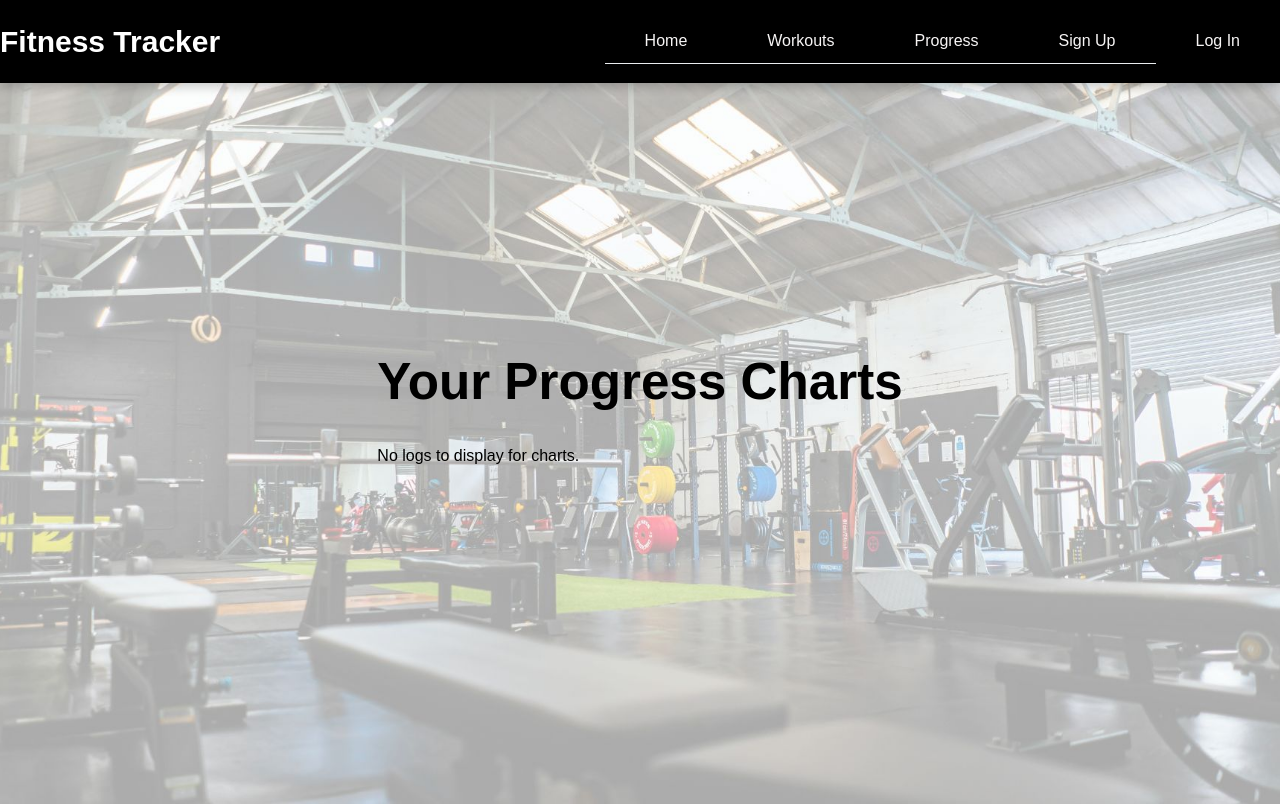
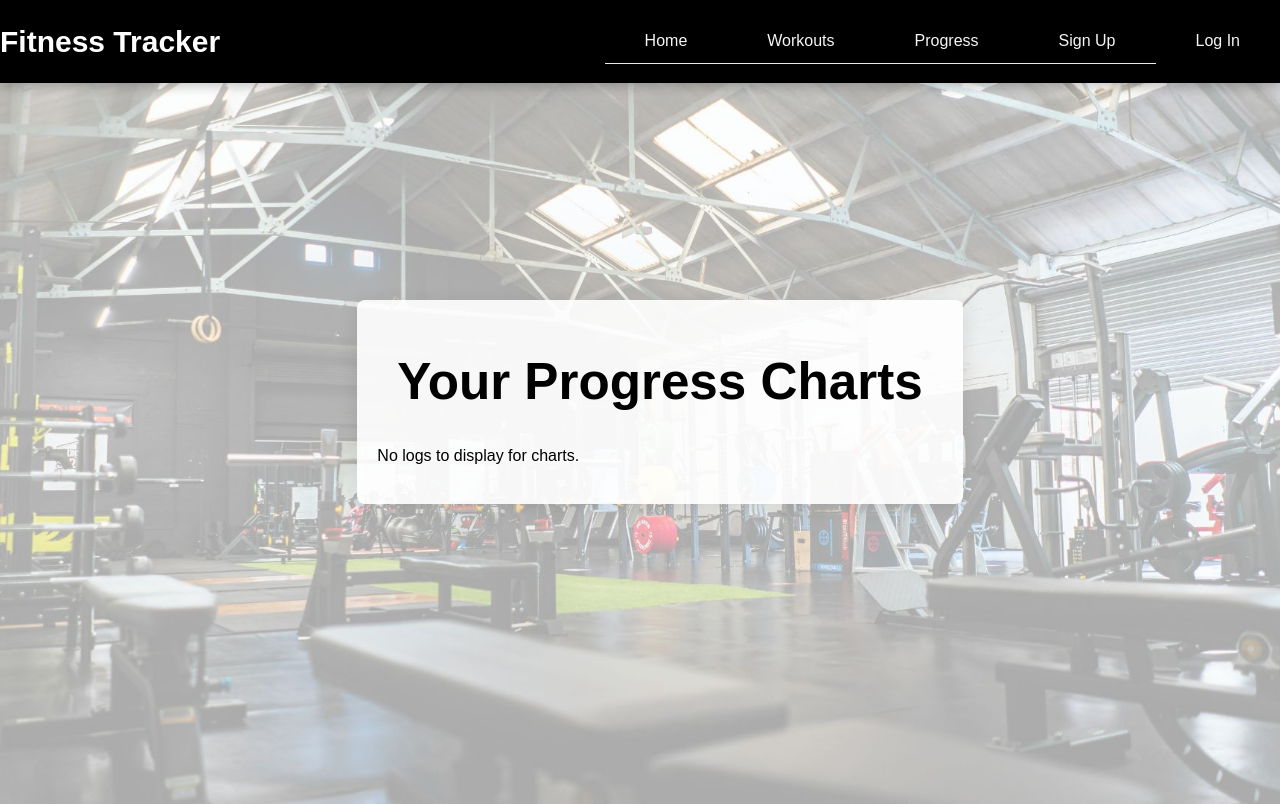
Before and after one commit to hadiaalv/Fitness-tracker-react.js, a React (Vite) app: page /progress-charts in a window 1280 px wide. Built offline with nearby package versions, Linux system fonts and the light colour scheme.

Commit message:
Updated line endings configuration

```diff
--- a/src/App.css
+++ b/src/App.css
@@ -302,3 +302,33 @@ img {
   height: auto; /* Ensures the image keeps its aspect ratio */
   border-radius: 10%; /* Optional: gives the image a circular shape */
 }
+
+.view-logs-page{
+  color: #000000;
+}
+
+.progress-charts-page{
+  background-color: #eeeaea;
+}
+
+
+.goals-page ul li {
+  color: #000000; /* Set the font color to black */
+}
+
+.navbar-logo {
+  width: 150px;
+  height: auto;
+  cursor: pointer;
+}
+.progress-charts-page {
+  background-color: rgba(255, 255, 255, 0.9); /* Matching the color of other sections */
+  color: #000000;
+  padding: 20px;
+  border-radius: 8px; /* Curvy corners */
+  box-shadow: 0 4px 20px rgba(0, 0, 0, 0.1); /* Soft shadow */
+  margin-top: 20px;
+  width: 100%; /* Full width */
+  max-width: 600px; /* Set max width to match the form and other boxes */
+  margin: 0 auto; /* Center the chart */
+}
--- a/src/components/Navbar.jsx
+++ b/src/components/Navbar.jsx
@@ -20,7 +20,10 @@ const Navbar = () => {
     return (
         <nav className="navbar">
             <div className="navbar-container">
-                <h1 className="navbar-title">Fitness Tracker</h1>
+                {/* Wrap the title in a Link to redirect to the homepage */}
+                <Link to="/" className="navbar-title-link">
+                    <h1 className="navbar-title">Fitness Tracker</h1>
+                </Link>
                 <ul className="navbar-menu">
                     <li>
                         <Link to="/" className="navbar-link">Home</Link>
--- a/src/pages/ViewLogs.jsx
+++ b/src/pages/ViewLogs.jsx
@@ -1,15 +1,41 @@
 import React from 'react';
+import { FontAwesomeIcon } from '@fortawesome/react-fontawesome';
+import { faDumbbell, faRunning, faSwimmer, faBicycle, faPlusCircle, faExclamationCircle } from '@fortawesome/free-solid-svg-icons';
+import { Link } from 'react-router-dom';
+
+// Function to get the icon based on workout type
+const getIconForWorkoutType = (type) => {
+    switch (type) {
+        case 'weightlifting':
+            return faDumbbell;
+        case 'running':
+            return faRunning;
+        case 'swimming':
+            return faSwimmer;
+        case 'cycling':
+            return faBicycle;
+        default:
+            return faDumbbell; // Default icon
+    }
+};
 
 const ViewLogs = ({ logs }) => {
     return (
         <div className="view-logs-page">
             <h1>Your Workout Logs</h1>
             {logs.length === 0 ? (
-                <p>No workout logs to display yet.</p>
+                <div className="no-logs">
+                    <FontAwesomeIcon icon={faExclamationCircle} className="no-logs-icon" />
+                    <p>No workout logs to display yet.</p>
+                    <Link to="/log-workout" className="add-log-btn">
+                        <FontAwesomeIcon icon={faPlusCircle} /> Add Your First Workout
+                    </Link>
+                </div>
             ) : (
-                <ul>
+                <ul className="logs-list">
                     {logs.map((log, index) => (
-                        <li key={index}>
+                        <li key={index} className="log-item">
+                            <FontAwesomeIcon icon={getIconForWorkoutType(log.type)} className="log-icon" />
                             {log.type} - {log.duration} minutes on {log.date}
                         </li>
                     ))}
```
Also changed, not shown: package.json (+11 -6 lines), 1 other file (tests, documents, lock files or other folders).
